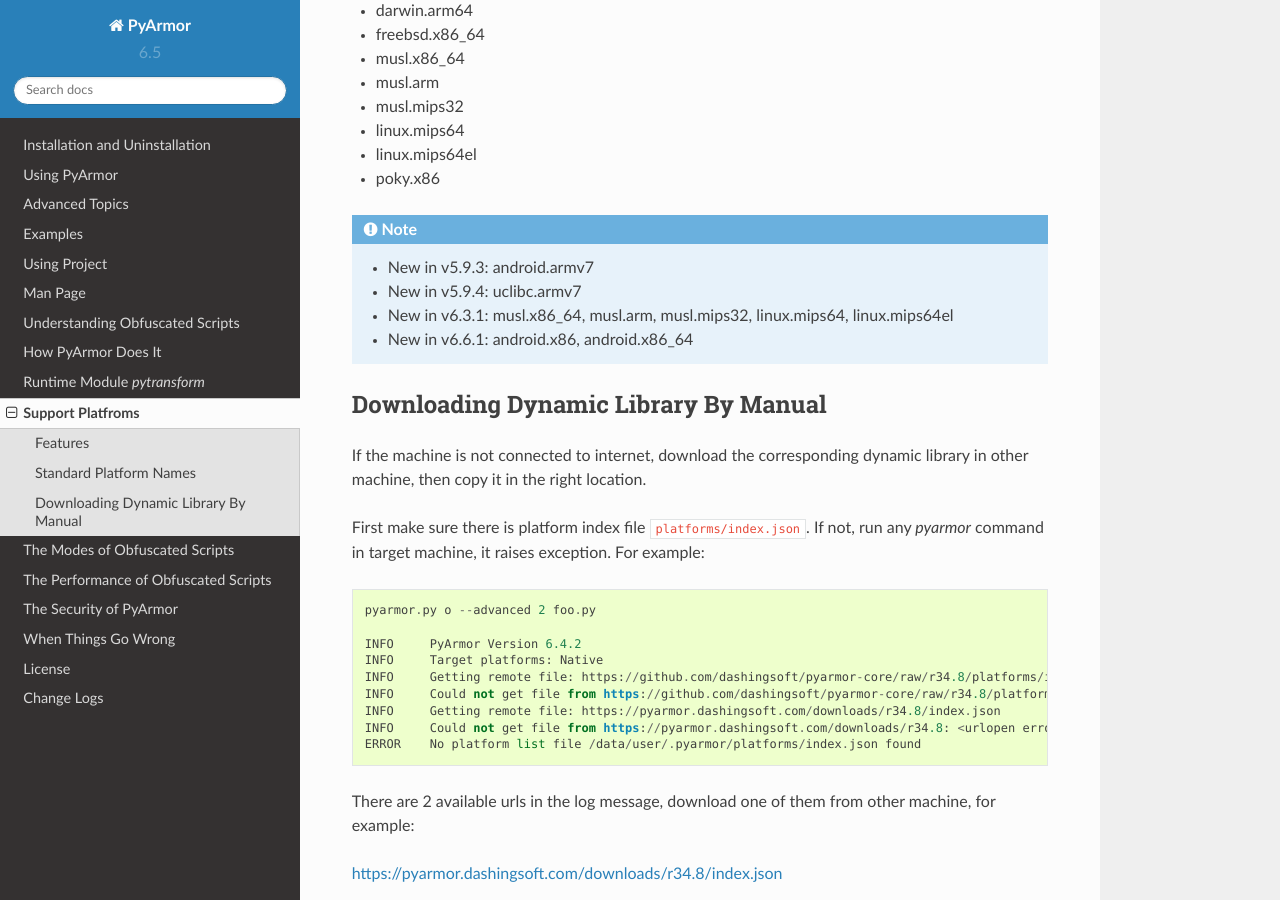
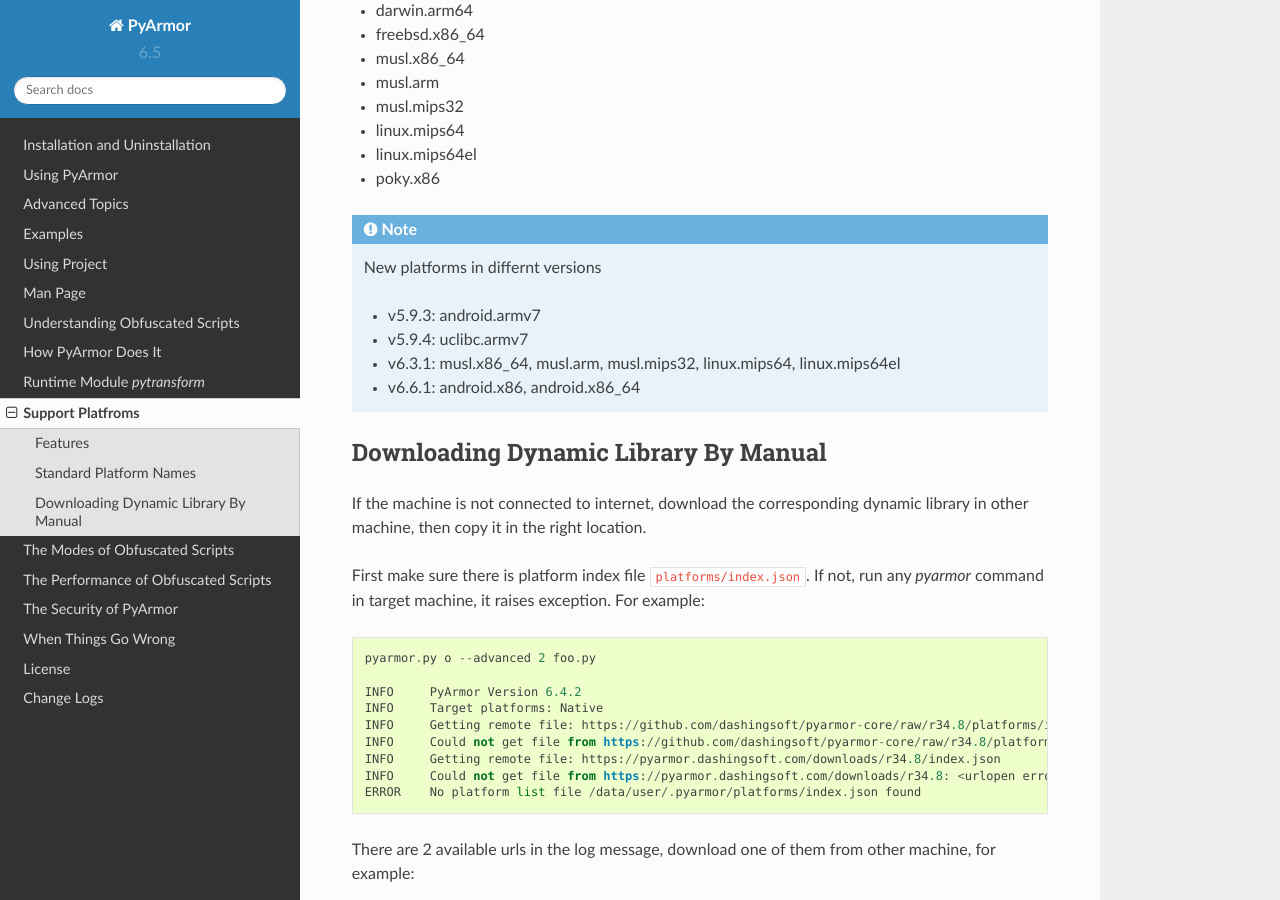
Before and after one commit to dashingsoft/pyarmor, a Sphinx documentation site: the page built from docs/platforms.rst, in a window 1280 px wide and 900 px high, scrolled down 2596 px. Built offline with Sphinx 7.4.7 and the Read the Docs theme 2.0.0, drawn with Linux system fonts in a browser that asks for light colours.

Commit message:
Refine doc

```diff
--- a/docs/platforms.rst
+++ b/docs/platforms.rst
@@ -155,12 +155,12 @@
 * linux.mips64el
 * poky.x86
 
-.. note::
+.. note:: New platforms in differnt versions
 
-   * New in v5.9.3: android.armv7
-   * New in v5.9.4: uclibc.armv7
-   * New in v6.3.1: musl.x86_64, musl.arm, musl.mips32, linux.mips64, linux.mips64el
-   * New in v6.6.1: android.x86, android.x86_64
+   * v5.9.3: android.armv7
+   * v5.9.4: uclibc.armv7
+   * v6.3.1: musl.x86_64, musl.arm, musl.mips32, linux.mips64, linux.mips64el
+   * v6.6.1: android.x86, android.x86_64
 
 .. _downloading dynamic library by manual:
 
```
